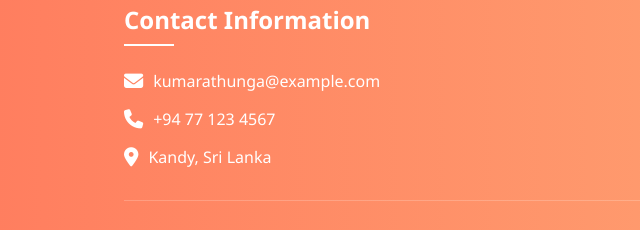
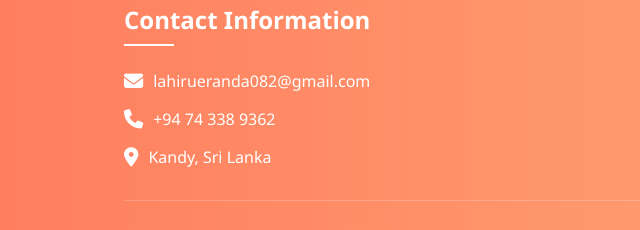
Before and after one commit to erandakumar/my-ps-portfolio, a plain HTML site: page index.html in a window 1280 px wide. Shown: the part 9392-9622 px from the top of the page, 4-644 px from the left. Drawn offline with Linux system fonts and the light colour scheme.

Commit message:
index.html

```diff
--- a/index.html
+++ b/index.html
@@ -1050,11 +1050,11 @@
                 <div class="contact-info">
                     <div class="contact-item">
                         <i class="fas fa-envelope"></i>
-                        <span>kumarathunga@example.com</span>
+                        <span>lahirueranda082@gmail.com</span>
                     </div>
                     <div class="contact-item">
                         <i class="fas fa-phone"></i>
-                        <span>+94 77 123 4567</span>
+                        <span>+94 74 338 9362</span>
                     </div>
                     <div class="contact-item">
                         <i class="fas fa-map-marker-alt"></i>
```
